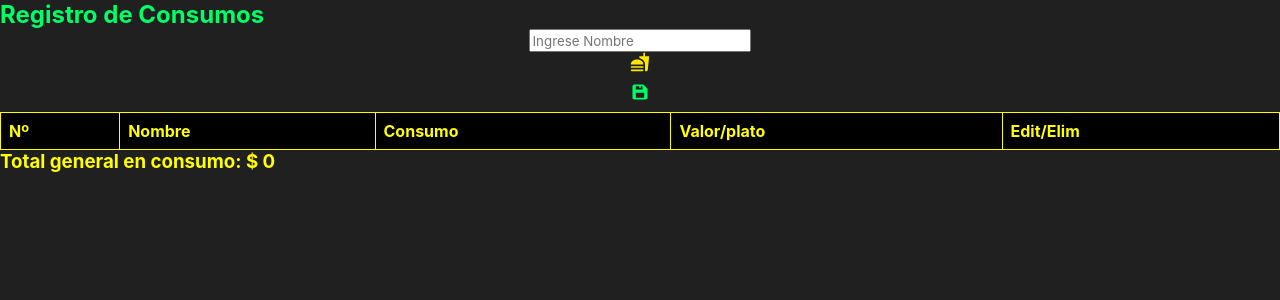
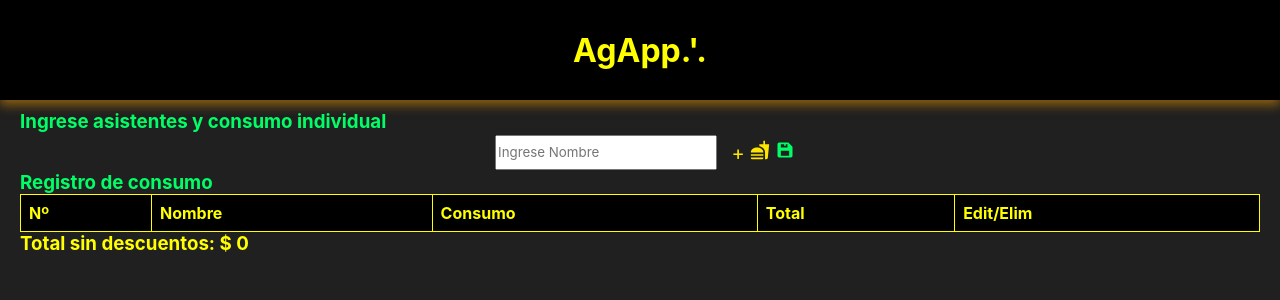
Before and after one commit to elifred2022/agappcard, a React (Create React App) app: page / in a window 1280 px wide. Shown: the top 300 px of the page. Built offline with nearby package versions, Linux system fonts and the light colour scheme.

Commit message:
agregue componente header, resolvi cambiar los resultados a string para psarlos al estado

```diff
--- a/src/App.js
+++ b/src/App.js
@@ -4,6 +4,7 @@ import Formulario from "./components/Formulario";
 import ListaConsumos from "./components/ListaConsumos";
 import ListaSimple from "./components/ListaSimple";
 import TotalConsumosDebito from "./components/TotalConsumosDebito";
+import Header from "./components/Header";
 
 function App() {
   const [storedState, setStoredState] = useState(() => {
@@ -34,8 +35,11 @@ function App() {
 
   return (
     <div>
-      <h2 className="verde">Registro de Consumos</h2>
+      <Header />
+      <main>
+        <h3 className="verde">Ingrese asistentes y consumo individual</h3>
         <Formulario dispatch={dispatch} onAgregarConsumo={agregarConsumo} />
+        <h3 className="verde">Registro de consumo</h3>
         <ListaSimple
           consumoStore={consumosListados}
           ListaConsumos={ListaConsumos}
@@ -50,6 +54,7 @@ function App() {
           montoComidaGral={state.montoComidaGral}
           state={state}
         />
+      </main>
     </div>
   );
 }
--- a/src/components/Formulario.js
+++ b/src/components/Formulario.js
@@ -16,7 +16,7 @@ const Formulario = ({ onAgregarConsumo, dispatch }) => {
   const agregarConsumo = () => {
     setConsumoStore([
       ...consumoStore,
-      { consumo: "", importe: 0, importeT: 0 },
+      { id: uuidv4(), consumo: "", importe: 0 },
     ]);
   };
 
@@ -38,7 +38,7 @@ const Formulario = ({ onAgregarConsumo, dispatch }) => {
 
   const handleImporteChange = (index, e) => {
     const updatedConsumos = [...consumoStore];
-    updatedConsumos[index].importe = parseFloat(e.target.value);
+    updatedConsumos[index].importe = e.target.value.toString(); //convertir en string
     setConsumoStore(updatedConsumos);
     // Verificar si hay al menos un consumo ingresado para habilitar el botón "Guardar"
     if (updatedConsumos.length > 0) {
@@ -51,11 +51,13 @@ const Formulario = ({ onAgregarConsumo, dispatch }) => {
   const handleSubmit = (e) => {
     e.preventDefault();
     const total = consumoStore.reduce(
-      (acc, usuario) => acc + usuario.importe,
+      (acc, usuario) => acc + parseFloat(usuario.importe || 0),
       0
     );
 
-    setImportePp(total);
+    const totalString = total.toString(); // Convertir total a string
+
+    setImportePp(totalString); // Establecer importePp como string
 
     dispatch({
       type: "AGREGAR_COMIDA",
@@ -63,7 +65,7 @@ const Formulario = ({ onAgregarConsumo, dispatch }) => {
         id: uniqueId,
         nombre,
         consumoStore,
-        importePp: total,
+        importePp: totalString, // Pasar totalString en lugar de total
       },
     });
 
@@ -74,34 +76,19 @@ const Formulario = ({ onAgregarConsumo, dispatch }) => {
 
   return (
     <form className="formulario" onSubmit={handleSubmit}>
+      <div className="consumocu">
         <input
           placeholder="Ingrese Nombre"
           type="text"
           value={nombre}
           onChange={handleNombreChange}
         />
-      {consumoStore.map((usuario, index) => (
-        <div>
-          <input
-            placeholder="Ingres consumo"
-            type="text"
-            value={usuario.consumo}
-            onChange={(e) => handleConsumoChange(index, e)}
-          />
-          <input
-            placeholder="Importe"
-            type="number"
-            value={usuario.importe}
-            onChange={(e) => handleImporteChange(index, e)}
-          />
-        </div>
-      ))}
         <button
           className="my-button_editar"
           type="button"
           onClick={agregarConsumo}
         >
-        <MdFastfood />
+          + <MdFastfood />
         </button>
         <button
           type="submit"
@@ -110,7 +97,32 @@ const Formulario = ({ onAgregarConsumo, dispatch }) => {
         >
           <BiSolidSave />
         </button>{" "}
-      {/* Usar el estado "guardarDisabled" para desactivar el botón "Guardar" */}
+      </div>
+
+      {consumoStore.map((usuario, index) => (
+        <table key={usuario.id} className="styled-table">
+          <tbody>
+            <tr>
+              <td>
+                <input
+                  placeholder="Ingres consumo"
+                  type="text"
+                  value={usuario.consumo}
+                  onChange={(e) => handleConsumoChange(index, e)}
+                />
+              </td>
+              <td>
+                <input
+                  placeholder="Ingrese Importe"
+                  type="number"
+                  value={usuario.importe}
+                  onChange={(e) => handleImporteChange(index, e)}
+                />
+              </td>
+            </tr>
+          </tbody>
+        </table>
+      ))}
     </form>
   );
 };
--- /dev/null
+++ b/src/components/Header.js
@@ -0,0 +1,13 @@
+import React from "react";
+
+function Header() {
+  return (
+    <div className="Header">
+      <header className="App-header">
+        <h1>AgApp.'.</h1>
+      </header>
+    </div>
+  );
+}
+
+export default Header;
--- a/src/components/ListaSimple.js
+++ b/src/components/ListaSimple.js
@@ -1,4 +1,4 @@
-import { useState, useEffect, useRef } from "react";
+import { useState, useEffect } from "react";
 import { MdAutoDelete } from "react-icons/md";
 import { FaEdit } from "react-icons/fa";
 import { BiSolidSave } from "react-icons/bi";
@@ -22,7 +22,7 @@ export default function ListaComidas({
             <th>Nº</th>
             <th>Nombre</th>
             <th>Consumo</th>
-            <th>Valor/plato</th>
+            <th>Total</th>
             <th>Edit/Elim</th>
           </tr>
         </thead>
@@ -60,6 +60,15 @@ function Foods({
 }) {
   const [isEditing, setIsEditing] = useState(false);
 
+  //FUNCION PARA ACTUALIZAR IMPORTE TOTAL EN MODO EDICION
+
+  const calcularImportePp = (consumoStore) => {
+    return consumoStore.reduce(
+      (acc, item) => acc + parseFloat(item.importe || 0),
+      0
+    );
+  };
+
   //FUNCION PARA ACTUALIZAR LOS INPUTS
   const handleInputChange = (e, consumoIndex, field) => {
     const newConsumoStore = usuario.consumoStore.map((item, idx) => {
@@ -69,10 +78,13 @@ function Foods({
       return item;
     });
 
+    const newImportePp = calcularImportePp(newConsumoStore);
+
     onChangeComidas({
       type: "EDITAR_COMIDA",
       ...usuario,
       consumoStore: newConsumoStore,
+      importePp: newImportePp,
     });
   };
 
@@ -83,10 +95,13 @@ function Foods({
       { consumo: "", importe: "" },
     ];
 
+    const newImportePp = calcularImportePp(newConsumoStore);
+
     onChangeComidas({
       type: "EDITAR_COMIDA",
       ...usuario,
       consumoStore: newConsumoStore,
+      importePp: newImportePp,
     });
   };
 
@@ -121,13 +136,14 @@ function Foods({
             </div>
           ))}
         </td>
+        <td>{usuario.importePp}</td>
         <td>
           <button
             className="my-button_editar"
             type="button"
             onClick={agregarConsumo}
           >
-            <MdFastfood />
+            + <MdFastfood />
           </button>
           <button
             className="my-button_agregar"
@@ -151,6 +167,7 @@ function Foods({
             </div>
           ))}
         </td>
+        <td>{usuario.importePp}</td>
         <td>
           <div className="botonera">
             <button
@@ -161,9 +178,13 @@ function Foods({
             </button>
             <button
               className="my-button_eliminar"
-              onClick={() =>
-                dispatch({ type: "ELIMINAR_COMIDA", payload: usuario })
-              }
+              onClick={() => {
+                if (
+                  window.confirm("¿Estás seguro de eliminar este registro?")
+                ) {
+                  dispatch({ type: "ELIMINAR_COMIDA", payload: usuario });
+                }
+              }}
             >
               <MdAutoDelete />
             </button>
--- a/src/components/TotalConsumosDebito.js
+++ b/src/components/TotalConsumosDebito.js
@@ -23,7 +23,7 @@ const TotalConsumos = ({ comidas, dispatch }) => {
 
   return (
     <h3 className="yellow">
-      Total general en consumo: $ {totalConsumoGralString.toLocaleString()}
+      Total sin descuentos: $ {totalConsumoGralString.toLocaleString()}
     </h3>
   );
 };
--- a/src/index.css
+++ b/src/index.css
@@ -55,8 +55,9 @@ header {
 }
 
 main {
-  margin-top: 80px; /* Espacio adicional en la parte superior para evitar que el contenido principal se oculte detrás del encabezado */
+  margin-top: 90px; /* Espacio adicional en la parte superior para evitar que el contenido principal se oculte detrás del encabezado */
   padding: 20px;
+
 }
 
 /********/
--- a/src/reducer/Reducer.js
+++ b/src/reducer/Reducer.js
@@ -23,6 +23,7 @@ export default function Reducer(state, action) {
     case "ELIMINAR_COMIDA": {
       return {
         ...state,
+
         comidas: state.comidas.filter(
           (usuario) => usuario.nombre !== action.payload.nombre
         ),
```
Lines whose indentation alone changed are shown as unchanged.
